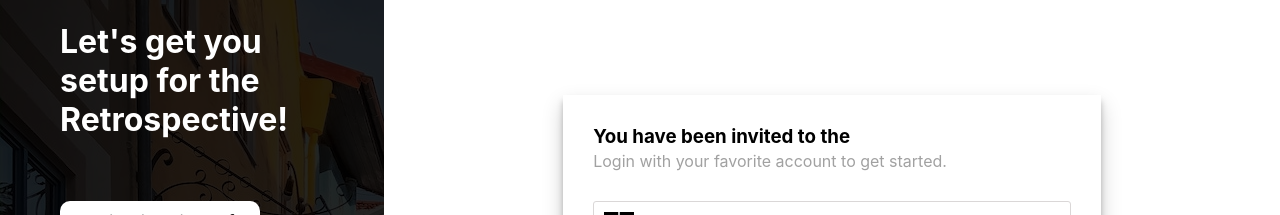
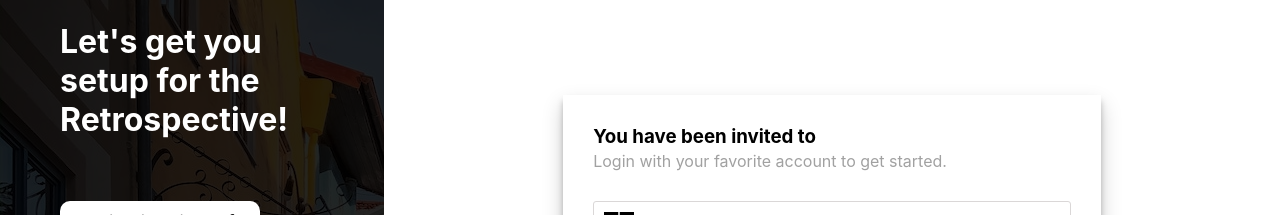
Before and after one commit to MaartenGDev/retrospective-client, a React (Create React App) app: page /teams/invites/1 in a window 1280 px wide. Shown: the part 84-299 px from the top of the page. Built offline with nearby package versions, Linux system fonts and the light colour scheme; no server answers.

Commit message:
Fix typo

```diff
--- a/src/components/containers/TeamInvite.tsx
+++ b/src/components/containers/TeamInvite.tsx
@@ -122,7 +122,7 @@ const TeamInvite: FC<IProps> = ({team, loadTeam, match}) => {
             </OnboardingImage>
             <OnboardingForm>
                 <LoginCard>
-                    <LoginHeader>You have been invited to the {team?.name}</LoginHeader>
+                    <LoginHeader>You have been invited to {team?.name}</LoginHeader>
                     <LoginSubHeader>Login with your favorite account to get started.</LoginSubHeader>
 
                     <LoginBox href={loginUrl}>
```
